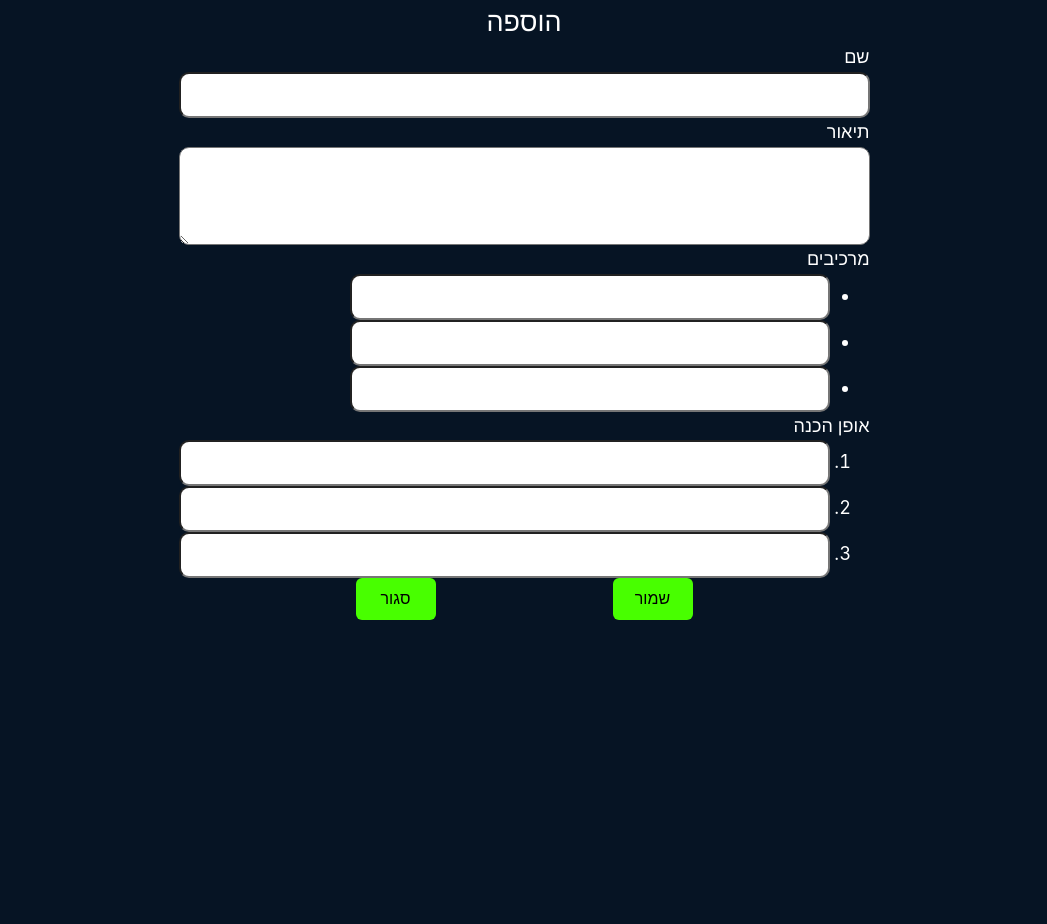
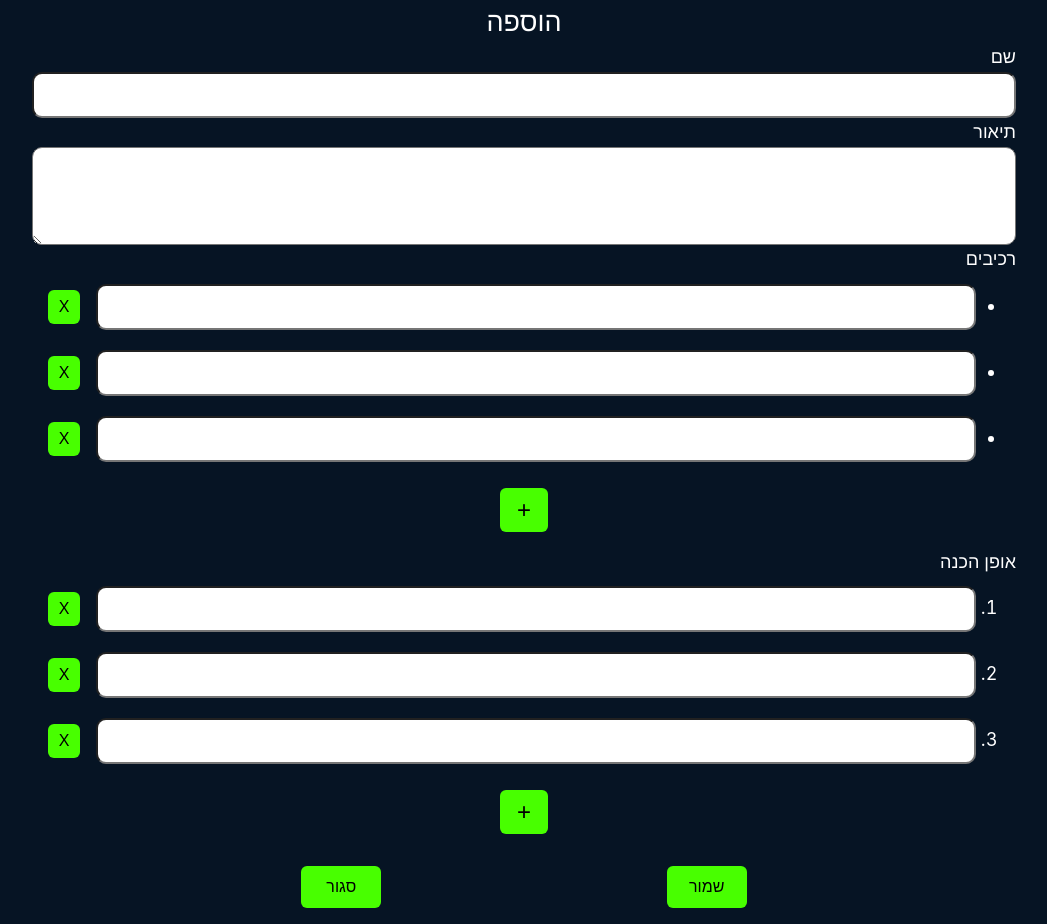
Before and after one commit to NitzanPeer/recipeas-frontend, a Vue app: page /recipe/add in a window 1280 px wide. Shown: the whole page, without its empty margins (116-1163 px from the left). Before the commit the page ends 800 px from the top, so only its background shows below. Built offline with nearby package versions, Linux system fonts and the light colour scheme.

Commit message:
Add the options to add / remove ingridients / steps in method. Adjust css and some minor design fixes

```diff
--- a/src/assets/cmps/_RecipeEdit.scss
+++ b/src/assets/cmps/_RecipeEdit.scss
@@ -2,6 +2,41 @@
     display: grid;
     justify-content: center;
     direction: rtl;
+
+    .group {
+        display: flex;
+        flex-direction: column;
+
+        .add-container {
+            display: flex;
+            flex-direction: column;
+            align-items: center;
+        }
+    }
+
+    .button-row {
+        text-align: center;
+        display: flex;
+        justify-content: space-evenly;
+
+        button, a {
+            width: 5rem;
+            margin: 1rem;
+        }
+    }
+
+    button {
+        margin: 1rem;
+    }
+
+    .btn.add-input {
+        width: 3rem;
+        font-size: 1.5rem;
+    }
+
+    .btn.remove-input  {
+        width: 2rem;
+    }
 
     h2 {
         text-align: center;
@@ -15,28 +50,15 @@
         font-family: sans-serif;
     }
 
-    .group {
-        display: flex;
-        flex-direction: column;
-    }
-
     .ingridient-input {
-        width: 30rem;
+        width: 55rem;
     }
 
     .step-input {
-        width: 100%;
+        width: 55rem;
     }
 
-    .button-row {
-        text-align: center;
-        display: flex;
-        justify-content: space-evenly;
 
-        button, a {
-            width: 5rem;
-        }
-    }
 
     li {
         direction: rtl;
--- a/src/components/RecipeDetails.vue
+++ b/src/components/RecipeDetails.vue
@@ -4,7 +4,7 @@
         <p>{{ recipe.description }}</p>
         <div>
             <br>
-            <h4>מרכיבים:</h4>
+            <h4>רכיבים:</h4>
             <ol>
                 <li v-for="ingredient in recipe.ingredients">
                     {{ ingredient }}
--- a/src/components/RecipeEdit.vue
+++ b/src/components/RecipeEdit.vue
@@ -14,12 +14,16 @@
             </div>
 
             <div class="group">
-                <label>מרכיבים</label>
+                <label>רכיבים</label>
                 <ul>
                     <li v-if="recipe.ingredients.length" v-for="(ingredient, idx) in recipe.ingredients">
                         <input class="ingridient-input" type="text" v-model="recipe.ingredients[idx]">
+                        <button class="remove-input btn" @click.stop.prevent="removeIngridient(idx)">X</button>
                     </li>
                 </ul>
+                <div class="add-container">
+                    <button class="add-input btn" @click.stop.prevent="addIngridient">+</button>
+                </div>
             </div>
 
             <div class="group">
@@ -27,12 +31,16 @@
                 <ol>
                     <li v-if="recipe.method.length" v-for="(step, idx) in recipe.method">
                         <input class="step-input" type="text" v-model="recipe.method[idx]">
+                        <button class="remove-input btn" @click.stop.prevent="removeStep(idx)">X</button>
                     </li>
                 </ol>
+                <div class="add-container">
+                    <button class="add-input btn" @click.stop.prevent="addStep">+</button>
+                </div>
             </div>
 
             <div class="button-row">
-                <button type="submit" @click.stop.prevent="submitForm">שמור</button>
+                <button type="submit">שמור</button>
                 <RouterLink tag="button" class="link" :to="'/'">סגור</RouterLink>
             </div>
         </form>
@@ -49,20 +57,15 @@ export default {
     },
     data() {
         return {
-            recipe: {
-                title: '',
-                description: '',
-                ingredients: ['', '', ''],
-                method: ['', '', '']
-            },
+            recipe: {},
             isEditMode: false,
         }
     },
     created() {
         if (this.$route.params.recipeId) {
             this.isEditMode = true
-            this.loadRecipe()
         }
+        this.loadRecipe()
     },
     // watch: {
     //     recipeToEdit: {
@@ -87,8 +90,29 @@ export default {
 
         },
         loadRecipe() {
-            const recipeId = this.$route.params.recipeId
-            this.recipe = recipeService.getById(recipeId)
+            if(this.isEditMode) {
+                const recipeId = this.$route.params.recipeId
+                this.recipe = recipeService.getById(recipeId)
+            } else {
+                this.recipe = {
+                    title: '',
+                    description: '',
+                    ingredients: ['', '', ''],
+                    method: ['', '', ''],
+                }
+            }
+        },
+        addIngridient() {
+            this.recipe.ingredients.push([''])
+        },
+        removeIngridient(idx) {
+            this.recipe.ingredients.splice(idx, 1)
+        },
+        addStep() {
+            this.recipe.method.push([''])
+        },
+        removeStep(idx) {
+            this.recipe.method.splice(idx, 1)
         },
     },
     computed: {
```
